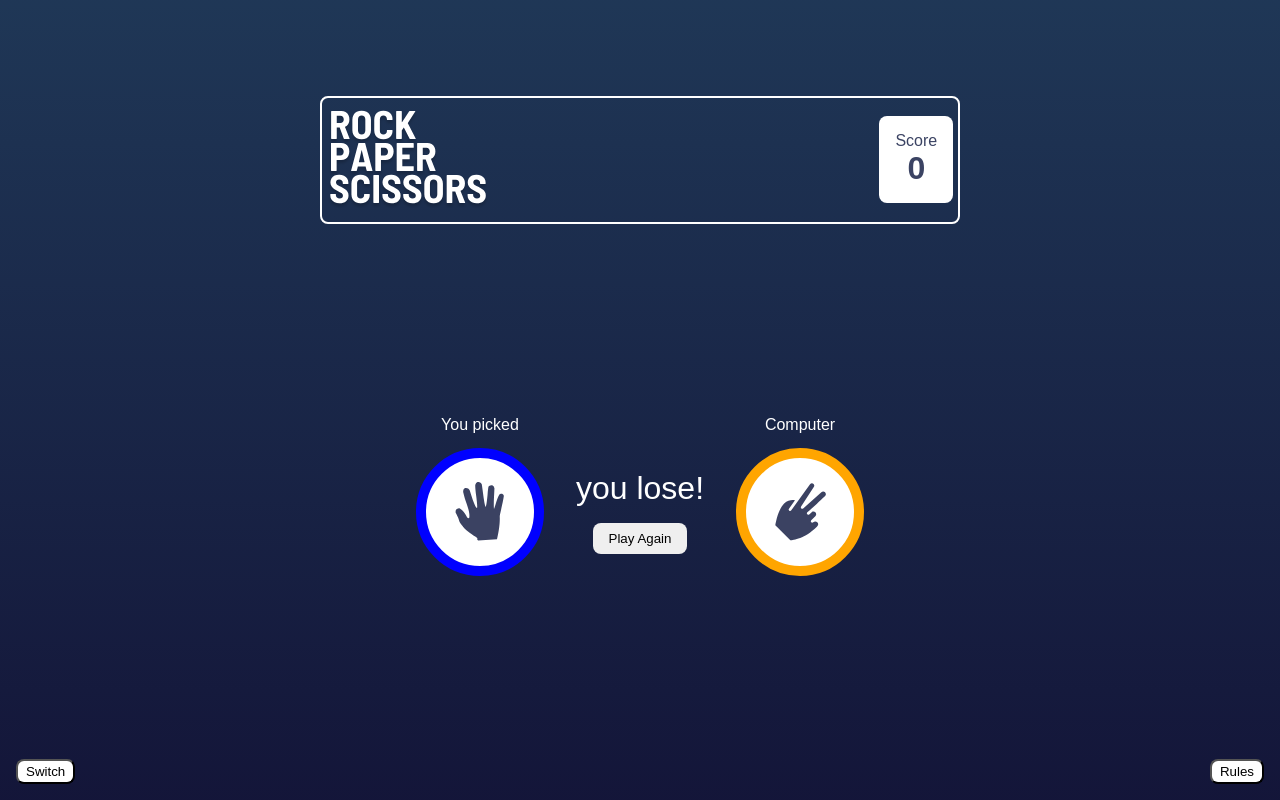
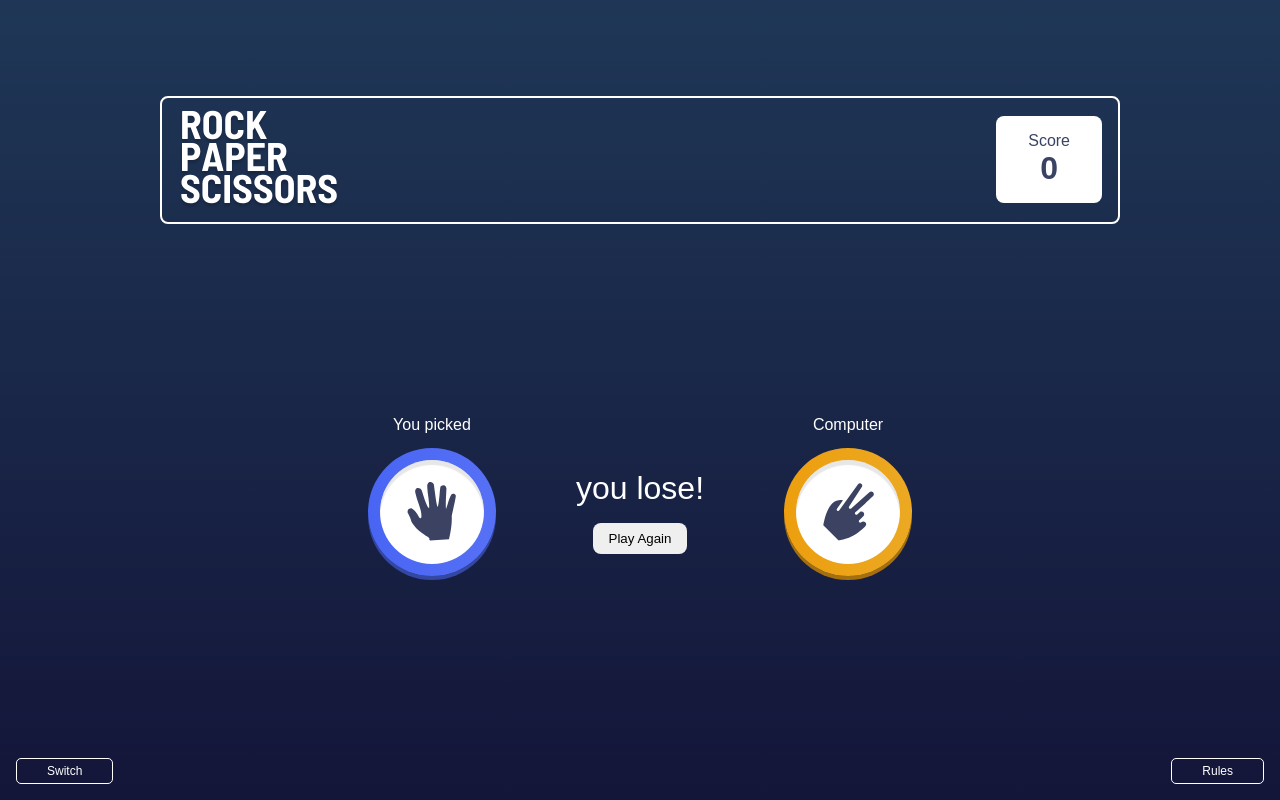
Before and after one commit to AbdElRahmanAwd/Rock-Paper-Scissors-Lizard-Spock-Game, a plain HTML site: page index.html in a window 1280 px wide. Both pictures are taken after a click on the button 528 px from the left and 415 px from the top of the page. Drawn offline with Linux system fonts and the light colour scheme.

Commit message:
fix: some colors and other styling

```diff
--- a/js/announceWinner.js
+++ b/js/announceWinner.js
@@ -32,9 +32,7 @@ const WIN_RULES = {
 
 export function checkWinner(player1Choice, player2Choice) {
   player1Icon.src = Icons[player1Choice];
-  player2Icon.src = Icons[player2Choice];
-  parentOne.className = `play one ${player1Choice}`;
-  parentTwo.className = `play two ${player2Choice}`;
+  parentOne.classList.add(player1Choice);
 
   game_one.style.display = "none";
   game_two.style.display = "none";
@@ -50,4 +48,12 @@ export function checkWinner(player1Choice, player2Choice) {
   }
 
   result.textContent = outcome;
+  setTimeout(() => {
+    parentTwo.classList.add(player2Choice);
+    player2Icon.src = Icons[player2Choice];
+    setTimeout(() => {
+      document.querySelector(".winner-container .announce").style.display =
+        "flex";
+    }, 300);
+  }, 1000);
 }
--- a/js/fiGamePlay.js
+++ b/js/fiGamePlay.js
@@ -20,11 +20,9 @@ function alreadyChosen() {
 
   playButtons.forEach((button, index) => {
     setTimeout(() => {
-      button.style.outline = "1px solid black";
-      button.style.backgroundColor = "hsla(0, 0%, 62%, 1.00)";
+      button.style.scale = "102%";
       setTimeout(() => {
-        button.style.outline = "none";
-        button.style.backgroundColor = "white";
+        button.style.scale = "1";
         if (index === playButtons.length - 1) {
           setTimeout(checkWinner(player1Choice, player2Choice), 300);
           setTimeout(resetValues(), 300);
--- a/js/rules.js
+++ b/js/rules.js
@@ -15,6 +15,10 @@ export default function openRules() {
     let game_one = window.getComputedStyle(logo_one).display === "block";
     let game_two = window.getComputedStyle(logo_two).display === "block";
 
+    document.querySelector(".winner-container .announce").style.display =
+      "none";
+    document.querySelector(".winner-container .two").className = "play two";
+    document.querySelector(".winner-container #computer").src = "";
     document.querySelector(".winner-container").style.display = "none";
     if (game_one) {
       gameOne.style.display = "flex";
--- a/js/secGameplay.js
+++ b/js/secGameplay.js
@@ -20,11 +20,9 @@ function alreadyChosen() {
 
   playButtons.forEach((button, index) => {
     setTimeout(() => {
-      button.style.outline = "1px solid black";
-      button.style.backgroundColor = "hsla(0, 0%, 62%, 1.00)";
+      button.style.scale = "102%";
       setTimeout(() => {
-        button.style.outline = "none";
-        button.style.backgroundColor = "white";
+        button.style.scale = "1";
         if (index === playButtons.length - 1) {
           setTimeout(checkWinner(player1Choice, player2Choice), 300);
           setTimeout(resetValues(), 300);
--- a/style.css
+++ b/style.css
@@ -8,10 +8,8 @@
 .parent {
   position: relative;
   display: grid;
-  align-items: center;
-  justify-content: center;
+  place-items: center;
   height: 100vh;
-  width: 100vw;
   background-image: linear-gradient(
     to bottom,
     hsl(214, 47%, 23%),
@@ -21,28 +19,29 @@
 
 .container {
   display: flex;
-  height: 100%;
   flex-direction: column;
   align-items: center;
   justify-content: space-evenly;
+  width: 100%;
+  height: 100%;
 }
 
 /* score container */
 .box {
   display: flex;
-  width: 40rem;
+  width: 75%;
   height: 8rem;
   align-items: center;
   justify-content: space-between;
   border: 2px solid white;
-  padding: 0.3rem;
+  padding: 1rem;
   border-radius: 0.5rem;
 }
 
 .score {
   text-align: center;
   background-color: white;
-  padding: 1rem;
+  padding: 1rem 2rem;
   border-radius: 0.5rem;
   color: hsl(229, 25%, 31%);
 }
@@ -65,7 +64,7 @@
   display: flex;
   align-items: center;
   justify-content: center;
-  gap: 2rem;
+  gap: 5rem;
   border-radius: 0.5rem;
   padding: 3rem 2rem;
 }
@@ -85,7 +84,7 @@
 }
 
 .announce {
-  display: flex;
+  display: none;
   flex-direction: column;
   align-items: center;
   justify-content: center;
@@ -131,30 +130,28 @@
   border-radius: 0.5rem;
 }
 
-.rules {
+.rules,
+.switch {
   position: absolute;
   bottom: 1rem;
+  cursor: pointer;
+  padding: 5px 30px;
+  border-radius: 5px;
+  background-color: transparent;
+  color: white;
+  font-size: 12px;
+  border: 1px solid white;
+}
+
+.rules {
   right: 1rem;
-  cursor: pointer;
-  padding: 0.2rem 0.5rem;
-  border-radius: 0.5rem;
-  background-color: white;
+}
+
+.switch {
+  left: 1rem;
 }
 
 /* end rules container */
-
-/* switch container */
-.switch {
-  position: absolute;
-  bottom: 1rem;
-  left: 1rem;
-  cursor: pointer;
-  padding: 0.2rem 0.5rem;
-  border-radius: 0.5rem;
-  background-color: white;
-}
-
-/* end switch container */
 
 .game {
   display: grid;
@@ -186,7 +183,7 @@
   width: 8rem;
   height: 8rem;
   border-radius: 50%;
-  background-color: white;
+  background-color: hsl(214, 47%, 23%);
   cursor: pointer;
 }
 
@@ -233,21 +230,41 @@
 }
 
 .rock {
-  border: 10px solid red;
+  border: 12px solid transparent;
+  background: linear-gradient(white, white) padding-box,
+    linear-gradient(90deg, hsl(349, 71%, 52%), hsl(349, 70%, 56%)) border-box;
+  box-shadow: inset 0 5px 1px rgba(207, 207, 207, 0.5),
+    0 4px 0 rgba(173, 64, 64, 1);
 }
 .paper {
-  border: 10px solid blue;
+  border: 12px solid transparent;
+  background: linear-gradient(white, white) padding-box,
+    linear-gradient(90deg, hsl(230, 89%, 62%), hsl(230, 89%, 65%)) border-box;
+  box-shadow: inset 0 5px 1px rgba(207, 207, 207, 0.5),
+    0 4px 0 hsla(230, 51%, 42%, 1);
   align-self: end;
 }
 .scissors {
-  border: 10px solid orange;
+  border: 12px solid transparent;
+  background: linear-gradient(white, white) padding-box,
+    linear-gradient(90deg, hsl(39, 89%, 49%), hsl(40, 84%, 53%)) border-box;
+  box-shadow: inset 0 5px 1px rgba(207, 207, 207, 0.5),
+    0 4px 0 hsla(39, 83%, 35%, 1);
 }
 
 .lizard {
-  border: 10px solid green;
+  border: 12px solid transparent;
+  background: linear-gradient(white, white) padding-box,
+    linear-gradient(90deg, hsl(261, 73%, 60%), hsl(261, 72%, 63%)) border-box;
+  box-shadow: inset 0 5px 1px rgba(207, 207, 207, 0.5),
+    0 4px 0 hsla(261, 47%, 40%, 1);
 }
 .spock {
-  border: 10px solid purple;
+  border: 12px solid transparent;
+  background: linear-gradient(white, white) padding-box,
+    linear-gradient(90deg, hsl(189, 59%, 53%), hsl(189, 58%, 57%)) border-box;
+  box-shadow: inset 0 5px 1px rgba(207, 207, 207, 0.5),
+    0 4px 0 hsla(189, 51%, 31%, 1);
   align-self: end;
 }
 
```
